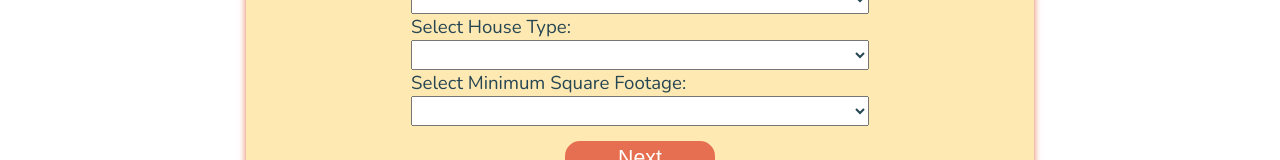
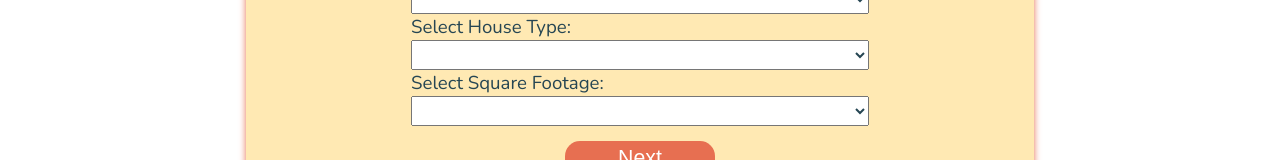
Before and after one commit to jonbiveo/house-planner, a Vue app in the folder vue/: page /details in a window 1280 px wide. Shown: the part 402-562 px from the top of the page. Built offline with nearby package versions, Linux system fonts and the light colour scheme; sample sign-in values are in the browser's storage.

Commit message:
PlanDetails square footage updated

```diff
--- a/vue/src/components/PlanDetails.vue
+++ b/vue/src/components/PlanDetails.vue
@@ -20,9 +20,9 @@
         <select name="house-types" v-model="planBase.houseType" v-on:change="viewRange">
           <option value="single_family">Single-Family</option>
           <option value="multi_family">Multi-Family</option>
-          <option value="land">Empty Lot</option>
+          <!-- <option value="land">Empty Lot</option> -->
         </select>
-        <label for="square-foot" class='size'>Select Minimum Square Footage:</label>
+        <label for="square-foot" class='size'>Select Square Footage:</label>
         <select v-if="planBase.houseType !== 'land'" name="square-foot" v-model="planBase.size" v-on:change="viewRange" required >
           <option value="1000">1000</option>
           <option value="1500">1500</option>
@@ -30,12 +30,12 @@
           <option value="2500">2500</option>
           <option value="3000">3000</option>
         </select>
-        <select v-if="planBase.houseType === 'land'" name="square-foot" v-model="planBase.size" v-on:change="viewRange" required>
+        <!-- <select v-if="planBase.houseType === 'land'" name="square-foot" v-model="planBase.size" v-on:change="viewRange" required>
           <option value="2000">2000</option>
           <option value="4000">4000</option>
           <option value="5000">5000</option>
           <option value="7500">7500</option>
-        </select>
+        </select> -->
         <button>Next</button>
       </form>
       <img
```
